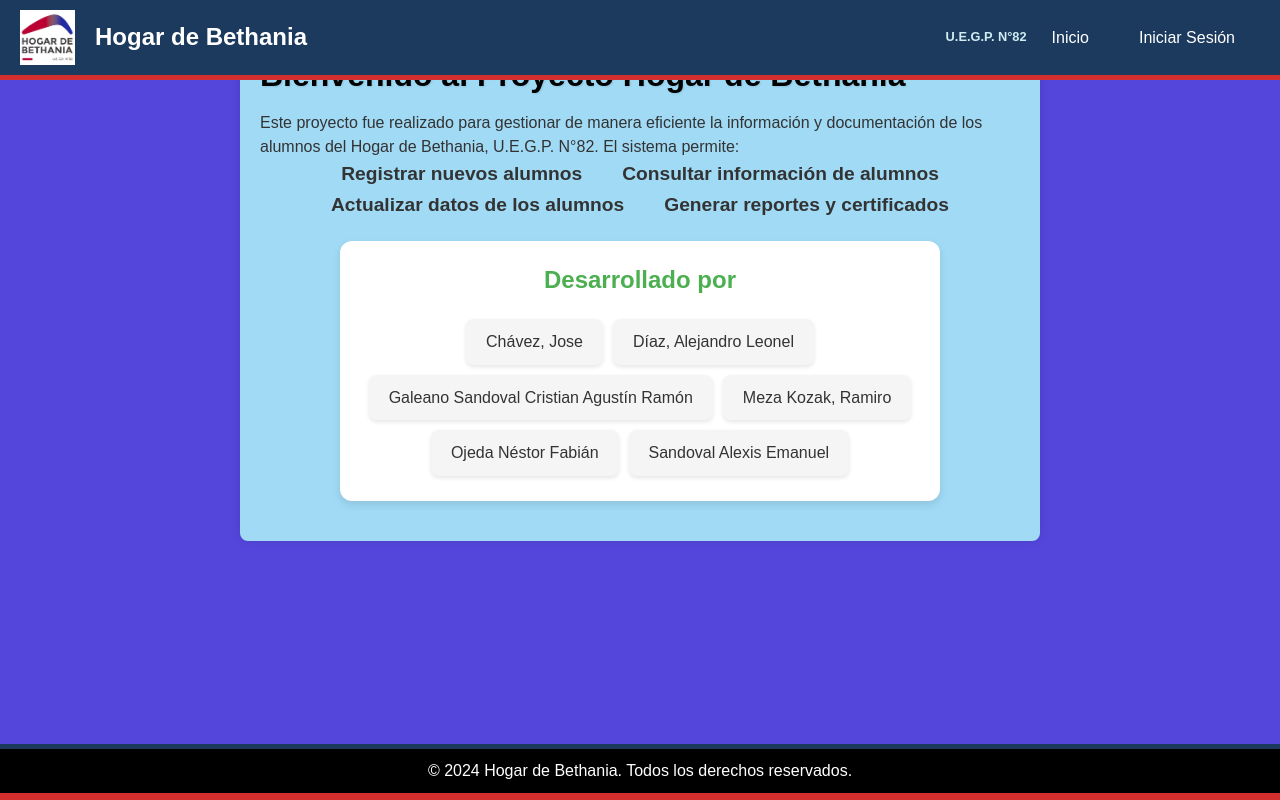
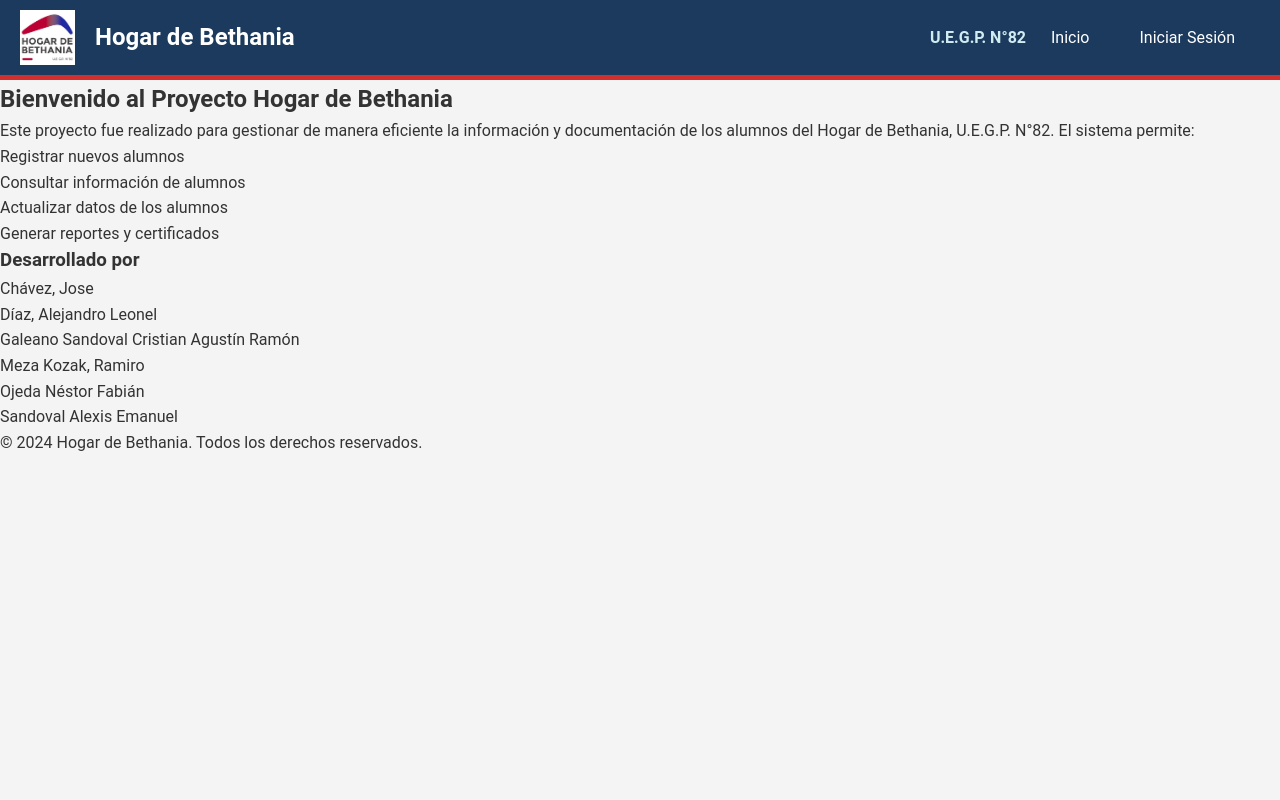
Before and after one commit to alediaz1985/administracion_bethania, a Django app: page / in a window 1280 px wide. Run offline with Django 5.2, Linux system fonts and the light colour scheme.

Commit message:
archivos css

```diff
--- a/administracion_bethania/settings.py
+++ b/administracion_bethania/settings.py
@@ -119,6 +119,7 @@ STATICFILES_DIRS = [
     os.path.join(BASE_DIR, 'static'),
 ]
 
+
 # Configuración para encontrar archivos estáticos en las aplicaciones
 STATICFILES_FINDERS = [
     'django.contrib.staticfiles.finders.FileSystemFinder',
--- a/static/css/home.css
+++ /dev/null
@@ -1,128 +0,0 @@
-body {
-    font-family: Arial, sans-serif;
-    background-color: #5446da;
-    color: #333;
-    margin: 0;
-    padding: 0;
-}
-
-.conta {
-    max-width: 800px;
-    margin: 10px auto;
-    background: rgb(160, 218, 245);
-    padding: 20px;
-    border-radius: 8px;
-    box-shadow: 0 0 10px rgba(0, 0, 0, 0.1);
-}
-
-h2 {
-    font-size: 2em;
-    color: #000000;
-    text-align:start;
-    margin-bottom: 10px;
-    text-shadow: 1px 1px 2px rgba(0, 0, 0, 0.1);
-    font-family: 'Arial', sans-serif; /* Cambia la fuente si lo prefieres */
-}
-
-p {
-    font-size: 16px;
-    line-height: 1.5;
-}
-
-.features {
-    text-align: center;
-}
-
-.features ul {
-    display: flex;
-    flex-wrap: wrap;
-    justify-content: center;
-    padding: 0;
-    margin: 0;
-    list-style-type: none; /* Quitar viñetas */
-}
-
-.features ul li {
-    margin: 0 10px;
-    white-space: nowrap; /* Evita que el texto se divida en varias líneas */
-    position: relative;
-    padding: 0 10px;
-    font-size: 1.2em; /* Tamaño de fuente más grande */
-    font-weight: bold; /* Hacer la fuente más llamativa */
-    color: #333; /* Color de fuente */
-}
-
-.features ul li:not(:last-child)::after {
-    position: absolute;
-    right: -10px;
-}
-
-@media (max-width: 600px) {
-    .features ul {
-        flex-direction: column;
-        align-items: center;
-    }
-
-    .features ul li {
-        margin: 5px 0;
-    }
-
-    .features ul li:not(:last-child)::after {
-        content: "";
-    }
-}
-
-
-ul {
-    list-style-type: none; /* Quitar viñetas */
-    padding-left: 20px;
-}
-
-ul li {
-    margin: 5px 0;
-}
-.alumnos-list {
-    background: #fff;
-    padding: 20px;
-    border-radius: 12px;
-    box-shadow: 0 4px 8px rgba(0, 0, 0, 0.1);
-    max-width: 600px;
-    margin: 20px auto;
-    text-align: center;
-}
-
-.alumnos-list h3 {
-    color: #4CAF50;
-    font-size: 1.5em;
-    margin-bottom: 15px;
-}
-
-.alumnos-list ul {
-    list-style-type: none;
-    padding: 0;
-    margin: 0;
-    display: flex;
-    flex-wrap: wrap;
-    justify-content: center;
-}
-
-.alumnos-list ul li {
-    background: #f5f5f5;
-    padding: 10px 20px;
-    margin: 5px;
-    border-radius: 8px;
-    box-shadow: 0 2px 4px rgba(0, 0, 0, 0.1);
-    font-size: 1em;
-    color: #333;
-}
-
-@media (max-width: 600px) {
-    .alumnos-list ul {
-        flex-direction: column;
-    }
-
-    .alumnos-list ul li {
-        width: 100%;
-        margin: 5px 0;
-    }
-}
--- a/static/css/main.css
+++ b/static/css/main.css
@@ -1,48 +1,20 @@
 /* Estilos generales */
-
 * {
     margin: 0;
     padding: 0;
     box-sizing: border-box;
 }
 
-
-body {
-    margin: 0;
-    padding: 0;
-    display: flex;
-    flex-direction: column;
-    align-items: flex-start;
-    padding: 20px;
-}
-
-h1{
-    font-size: 4vw; /* Ajusta el tamaño de la fuente en relación al ancho de la ventana */
-    margin: 0;
-    padding: 10px 0;
-    text-align: left; /* Asegura que el texto esté alineado a la izquierda */
-}
-h4 {
-    color: #d1ecf1;
-    font-size: 1vw; /* Ajusta el tamaño de la fuente en relación al ancho de la ventana */
-    margin: 0;
-    padding: 10px 0;
-    text-align: left; /* Asegura que el texto esté alineado a la izquierda */
-}
-
-h5 {
-    font-size: 2vw; /* Ajusta el tamaño de la fuente en relación al ancho de la ventana */
-}
 body {
     font-family: 'Roboto', sans-serif;
     background-color: #f4f4f4;
     color: #333;
     line-height: 1.6;
-    margin: 0;
     overflow-x: hidden; /* Evita el desplazamiento horizontal no deseado */
     padding-top: 80px; /* Para dar espacio al menú fijo */
 }
 
+/* Encabezado */
 header {
     background-color: #1b3a5e;
     padding: 10px 20px;
@@ -64,7 +36,7 @@ header .logo {
     margin-right: 20px;
 }
 
-header h1, header p {
+header h1, header h4 {
     margin: 0;
     color: #fff;
 }
@@ -75,59 +47,95 @@ header h1 {
     font-size: 1.5em;
 }
 
-header p {
+header h4 {
     text-align: left;
     font-size: 1em;
+    color: #d1ecf1;
 }
 
-main {
-    padding: 20px;
-    max-width: 1200px;
-    margin: auto;
+/* Menú de navegación */
+nav {
+    display: flex;
+    align-items: center;
 }
 
-footer {
-    background-color: #000;
-    color: #fff;
-    text-align: center;
-    padding: 10px 20px;
-    border-top: 5px solid #1b3a5e;
-    border-bottom: 7px solid #d32f2f;
-    position: fixed;
-    width: 100%;
-    bottom: 0;
+.nav-list {
+    list-style: none;
+    display: flex;
+    align-items: center;
+    padding: 0;
+    margin: 0;
 }
 
-.messages {
-    margin-bottom: 20px;
+.nav-list li {
+    position: relative;
 }
 
-.message {
-    padding: 10px;
-    border-radius: 5px;
-    margin-bottom: 10px;
+.nav-list li a {
+    text-decoration: none;
+    color: #fff;
+    padding: 15px 25px;
+    display: block;
+    transition: background 0.3s ease;
 }
 
-.message.success {
-    background-color: #d4edda;
-    color: #155724;
-    border: 1px solid #c3e6cb;
+.nav-list li a:hover {
+    background-color: #a200ff;
+    border-radius: 5px;
 }
 
-.message.error {
-    background-color: #f8d7da;
-    color: #721c24;
-    border: 1px solid #f5c6cb;
+.menu-toggle {
+    display: none;
+    background: none;
+    border: none;
+    cursor: pointer;
+    font-size: 24px;
+    color: #fff;
 }
 
-.message.warning {
-    background-color: #fff3cd;
-    color: #856404;
-    border: 1px solid #ffeeba;
+/* Dropdown Menus */
+.dropdown-content {
+    display: none;
+    position: absolute;
+    top: 100%; /* Asegura que el dropdown aparezca justo debajo del menú */
+    left: 0;
+    background-color: #1b3a5e;
+    box-shadow: 0 8px 16px rgba(0, 0, 0, 0.2);
+    z-index: 1;
+    border-radius: 5px;
+    overflow: hidden;
 }
 
-.message.info {
-    background-color: #d1ecf1;
-    color: #0c5460;
-    border: 1px solid #bee5eb;
+.dropdown-content a {
+    padding: 12px 16px;
 }
+
+.dropdown:hover .dropdown-content,
+.dropdown:focus-within .dropdown-content {
+    display: block;
+}
+
+/* Media Queries */
+@media (max-width: 768px) {
+    .menu-toggle {
+        display: block;
+    }
+
+    .nav-list {
+        display: none;
+        flex-direction: column;
+        width: 100%;
+    }
+
+    .nav-list.active {
+        display: flex;
+    }
+
+    .nav-list li {
+        width: 100%;
+    }
+
+    .dropdown-content {
+        position: relative;
+    }
+}
--- a/static/css/menu.css
+++ b/static/css/menu.css
@@ -1,5 +1,4 @@
 /* Menú de navegación */
-
 nav {
     margin-left: auto;
     display: flex;
@@ -41,7 +40,7 @@ nav {
     color: #fff;
 }
 
-/* Dropdown Menus */
+/* Dropdown Menús */
 .dropdown-content {
     display: none;
     position: absolute;
```
Also changed, not shown: apps/administracion_alumnos/static/administracion_alumnos/css/alumnos.css (added, +275 -0 lines), apps/administracion_alumnos/templates/administracion_alumnos/alumno_list.html (+7 -0 lines), static/js/script.js (+1 -11 lines).
